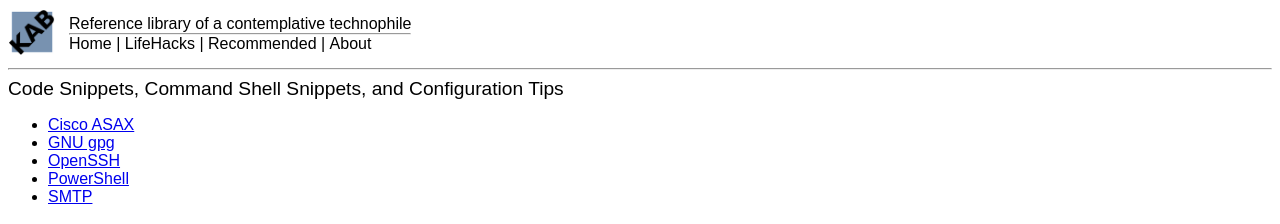
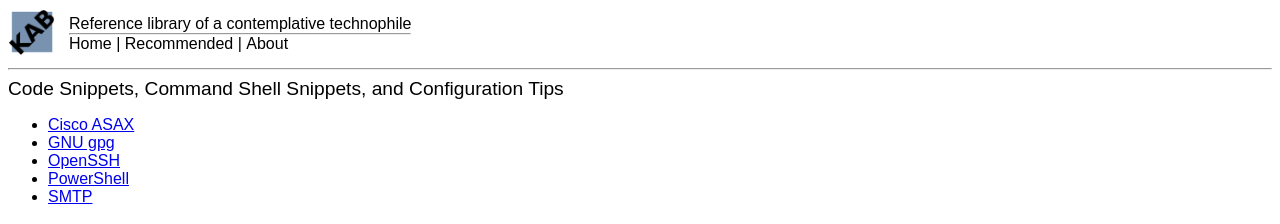
Before and after one commit to kabtech/kab, a Jekyll site: the page built from index.md, in a window 1280 px wide. Shown: the top 224 px of the page. Built offline with Jekyll 4.4.1, drawn with Linux system fonts in a browser that asks for light colours.

Commit message:
Update main.html

```diff
--- a/_layouts/main.html
+++ b/_layouts/main.html
@@ -13,7 +13,7 @@
 <td width="8px"><td>
 <td>{{ site.tagline }}
 <hr class="headerHR" />
-<a id="navHome" href="{{ site.url }}" class="navNormal">Home</a> | <a id="navLifeHacks" href="lifehacks" class="navNormal">LifeHacks</a> | <a id="navRecommended" href="recommended" class="navNormal">Recommended</a> | <a id="navAbout" href="about" class="navNormal">About</a>
+<a id="navHome" href="{{ site.url }}" class="navNormal">Home</a> | <a id="navRecommended" href="recommended" class="navNormal">Recommended</a> | <a id="navAbout" href="about" class="navNormal">About</a>
 </td>
 </tr>
 </table>
```
